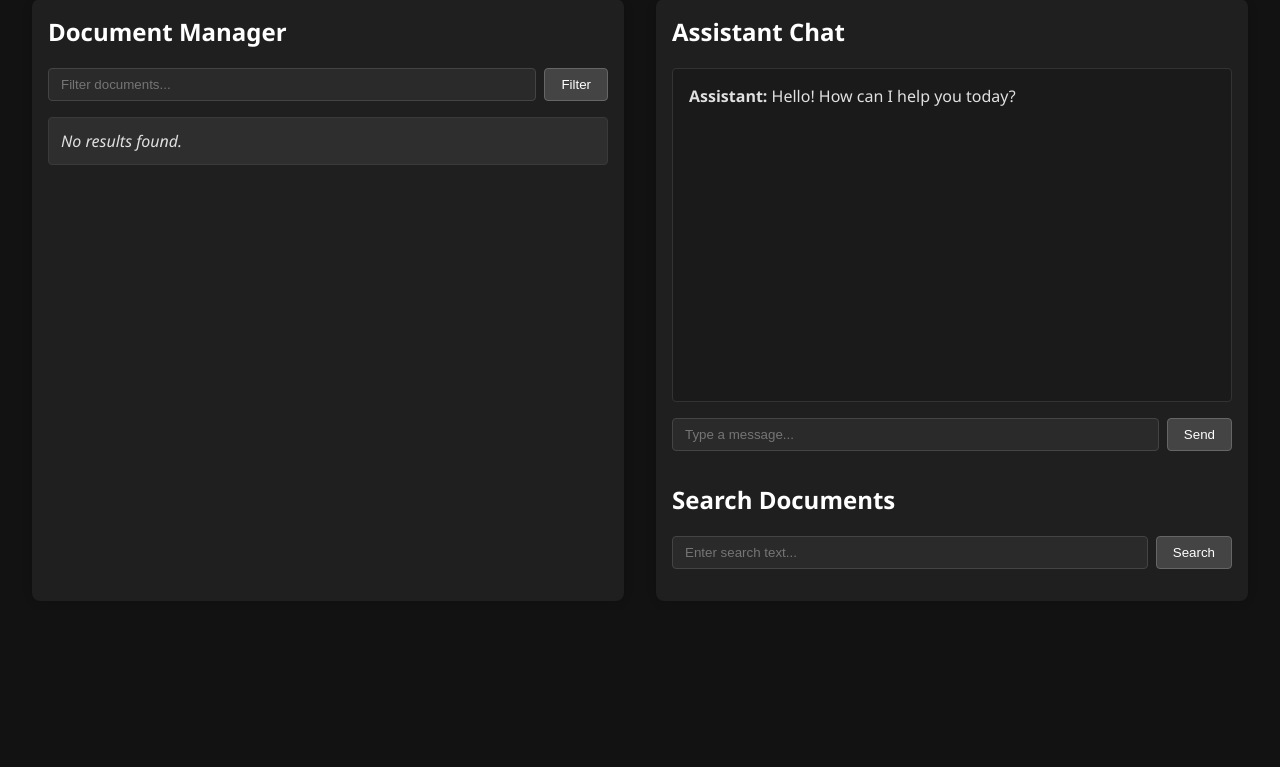
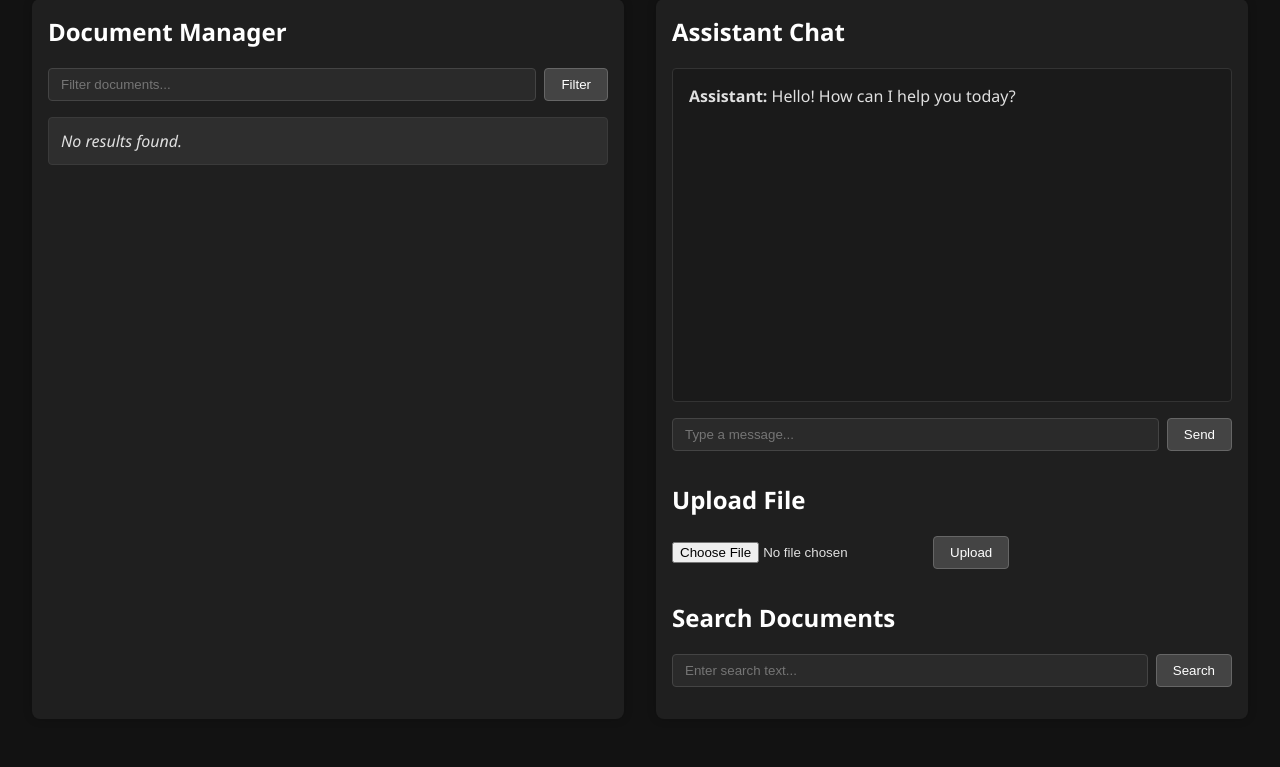
Before and after one commit to sage-bomb/Deployable-Knowledge, a FastAPI app: page / in a window 1280 px wide. Shown: the part 33-800 px from the top of the page. Run offline with FastAPI, Linux system fonts and the light colour scheme; data that the repository does not hold is empty; parts of the project's set-up code (start-up, migrations or seed data) failed here and were passed over.

Commit message:
Added file uploading and embeding, using a stronger embedder

```diff
--- a/app/main.py
+++ b/app/main.py
@@ -1,3 +1,4 @@
+
 from fastapi import FastAPI
 from fastapi.staticfiles import StaticFiles
 from fastapi.templating import Jinja2Templates
--- a/app/templates/index.html
+++ b/app/templates/index.html
@@ -39,7 +39,12 @@
         <input type="text" id="user-input" placeholder="Type a message..." style="flex: 1;" />
         <button type="submit">Send</button>
       </form>
-
+<h2 style="margin-top: 2rem;">Upload File</h2>
+<form id="upload-form" enctype="multipart/form-data" style="display: flex; gap: 0.5rem; align-items: center; margin-top: 1rem;">
+  <input type="file" id="file-input" name="file" />
+  <button type="submit">Upload</button>
+</form>
+<div id="upload-status" style="margin-top: 0.5rem;"></div>
       <h2 style="margin-top: 2rem;">Search Documents</h2>
       <form id="search-form" style="display: flex; gap: 0.5rem; margin-top: 1rem;">
         <input type="text" id="search-query" placeholder="Enter search text..." style="flex: 1;" />
@@ -180,6 +185,41 @@
         searchResults.innerHTML = `<em>Error: ${err}</em>`;
       });
   });
+// === File Upload ===
+const uploadForm = document.getElementById('upload-form');
+const fileInput = document.getElementById('file-input');
+const uploadStatus = document.getElementById('upload-status');
+
+uploadForm.addEventListener('submit', function (e) {
+  e.preventDefault();
+  const file = fileInput.files[0];
+  if (!file) {
+    uploadStatus.textContent = "⚠️ Please select a file to upload.";
+    return;
+  }
+
+  const formData = new FormData();
+  formData.append("file", file);
+
+  uploadStatus.textContent = "⏳ Uploading...";
+
+  fetch("/upload", {
+    method: "POST",
+    body: formData
+  })
+    .then(res => res.json())
+    .then(data => {
+      if (data.status === "success") {
+        uploadStatus.textContent = `✅ ${data.message}`;
+      } else {
+        uploadStatus.textContent = `❌ Error: ${data.message}`;
+      }
+    })
+    .catch(err => {
+      uploadStatus.textContent = `❌ Upload failed: ${err}`;
+    });
+});
+
 </script>
 
 </body>
--- a/utility/chunking_algs/chunker.py
+++ b/utility/chunking_algs/chunker.py
@@ -89,8 +89,9 @@ def split_text_by_length(text, max_chars=100000):
         start = end
     return chunks
 
+
 def chunk_by_graph_rank(text, max_sentences=4):
-    nlp = spacy.load("en_core_web_sm")
+    nlp = spacy.load("en_core_web_trf")
     nlp.add_pipe("textrank", last=True)  # Ensure PyTextRank is applied
     nlp.max_length = 2_000_000  # Optional: Increase limit if you're confident in memory
 
--- a/utility/embedding_and_storing.py
+++ b/utility/embedding_and_storing.py
@@ -3,6 +3,7 @@ import sys
 from pathlib import Path
 from typing import List, Tuple, Dict, Optional
 from utility.db_manager import DBManager
+from utility.parsing import parse_pdf
 
 # Import chunkers
 from utility.chunking_algs.chunker import (
@@ -21,7 +22,6 @@ CHUNKING_METHOD_OPTIONS = ["sentences", "semantics", "graph", "paragraphs"]
 # === DB Setup ===
 db = DBManager(persist_dir=DEFAULT_CHROMA_DIR, collection_name=DEFAULT_COLLECTION_NAME)
 
-
 def chunk_text(text: str, method: str = "graph") -> List[Tuple[str, Dict]]:
     if method == "sentences":
         return chunk_by_sentences(text, max_chars=500)
@@ -33,6 +33,43 @@ def chunk_text(text: str, method: str = "graph") -> List[Tuple[str, Dict]]:
         return chunk_by_paragraphs(text, model_name=DEFAULT_EMBEDDING_MODEL, threshold=0.7)
     else:
         raise ValueError(f"Unsupported chunking method: {method}")
+
+def extract_text(file_path: Path) -> str:
+    if file_path.suffix.lower() == ".pdf":
+        return parse_pdf(str(file_path))
+    elif file_path.suffix.lower() == ".txt":
+        return file_path.read_text(encoding="utf-8")
+    else:
+        raise ValueError(f"Unsupported file type: {file_path.suffix}")
+
+def embed_file(
+    file_path: Path,
+    chunking_method: str = "graph",
+    source_name: Optional[str] = None,
+    tags: Optional[List[str]] = None
+) -> None:
+    """
+    Process a single file: parse, chunk, embed, store.
+    """
+    if not file_path.exists():
+        raise FileNotFoundError(f"File not found: {file_path}")
+
+    print(f"📄 Embedding file: {file_path.name}")
+    text = extract_text(file_path)
+
+    chunks_with_meta = chunk_text(text, method=chunking_method)
+    segments = [chunk for chunk, _ in chunks_with_meta]
+    positions = [meta.get("char_range", (None, None)) for _, meta in chunks_with_meta]
+
+    db.add_segments(
+        segments=segments,
+        strategy_name=chunking_method,
+        source=source_name or file_path.name,
+        tags=tags or ["embedded"],
+        positions=positions
+    )
+
+    print(f"✅ File embedded: {file_path.name}")
 
 
 def embed_directory(
@@ -52,25 +89,23 @@ def embed_directory(
     print(f"📚 Using method: {chunking_method}")
     print(f"🧹 Clearing collection: {'Yes' if clear_collection else 'No'}")
 
-    for file_path in data_path.glob("*.txt"):
-        print(f"→ Processing {file_path.name}...")
+    supported_extensions = [".txt", ".pdf"]
+    for file_path in data_path.iterdir():
+        if file_path.suffix.lower() not in supported_extensions:
+            print(f"⚠️ Skipping unsupported file type: {file_path.name}")
+            continue
 
-        with open(file_path, "r", encoding="utf-8") as f:
-            text = f.read()
+        try:
+            embed_file(
+                file_path=file_path,
+                chunking_method=chunking_method,
+                source_name=file_path.name,
+                tags=default_tags or ["embedded"]
+            )
+        except Exception as e:
+            print(f"❌ Failed to embed {file_path.name}: {e}")
 
-        chunked = chunk_text(text, method=chunking_method)
-        segments = [chunk for chunk, _ in chunked]
-        positions = [meta.get("char_range", (None, None)) for _, meta in chunked]
-
-        db.add_segments(
-            segments=segments,
-            strategy_name=chunking_method,
-            source=file_path.name,
-            tags=default_tags or ["embedded"],
-            positions=positions
-        )
-
-    print("\n✅ All documents embedded and stored.")
+    print("\n✅ All supported documents embedded and stored.")
 
 
 # === CLI Entry ===
```
Also changed, not shown: app/routes/api_file_ingest.py (+13 -9 lines), tmp_model/README.md (added), 2 other files.
